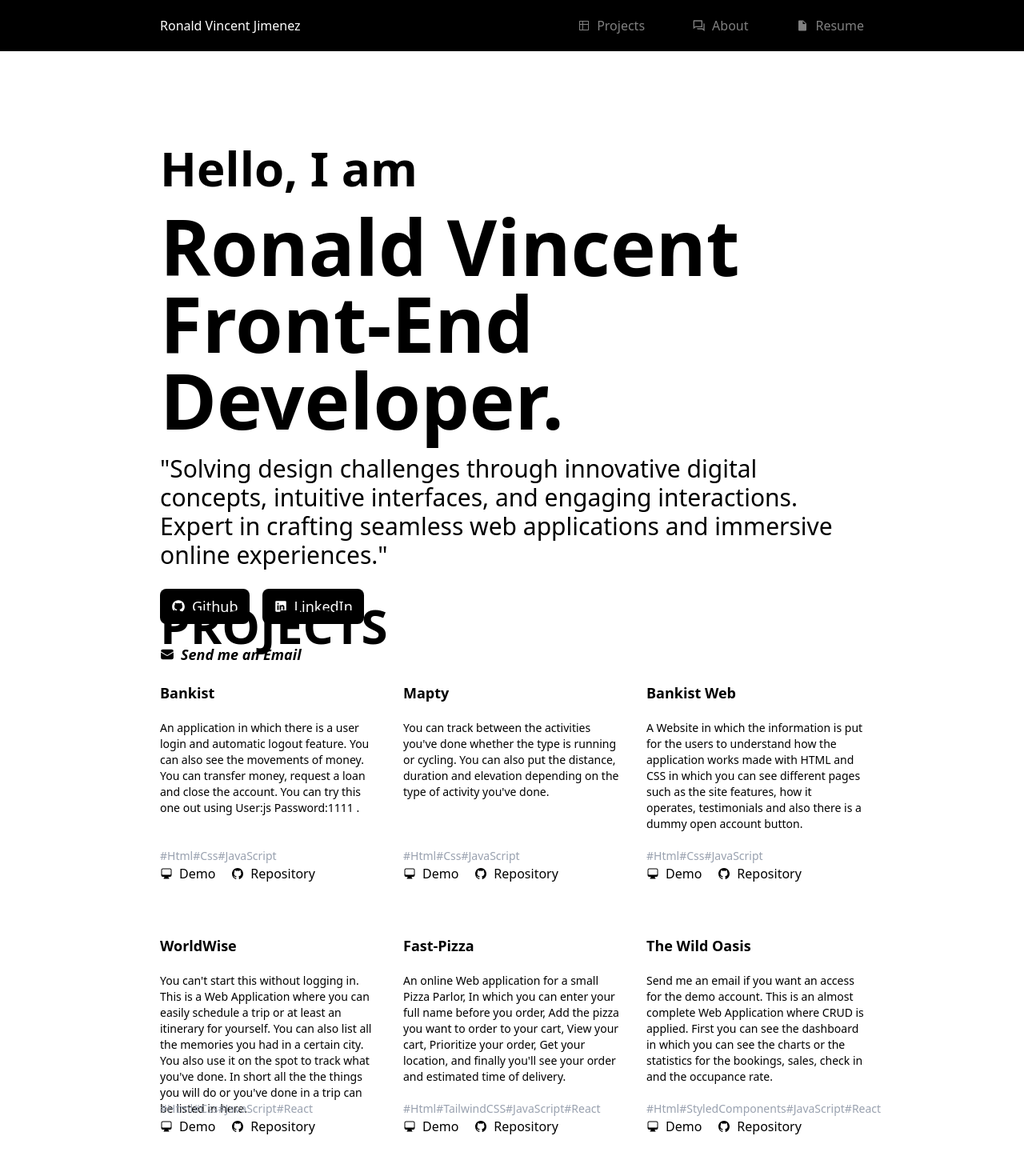
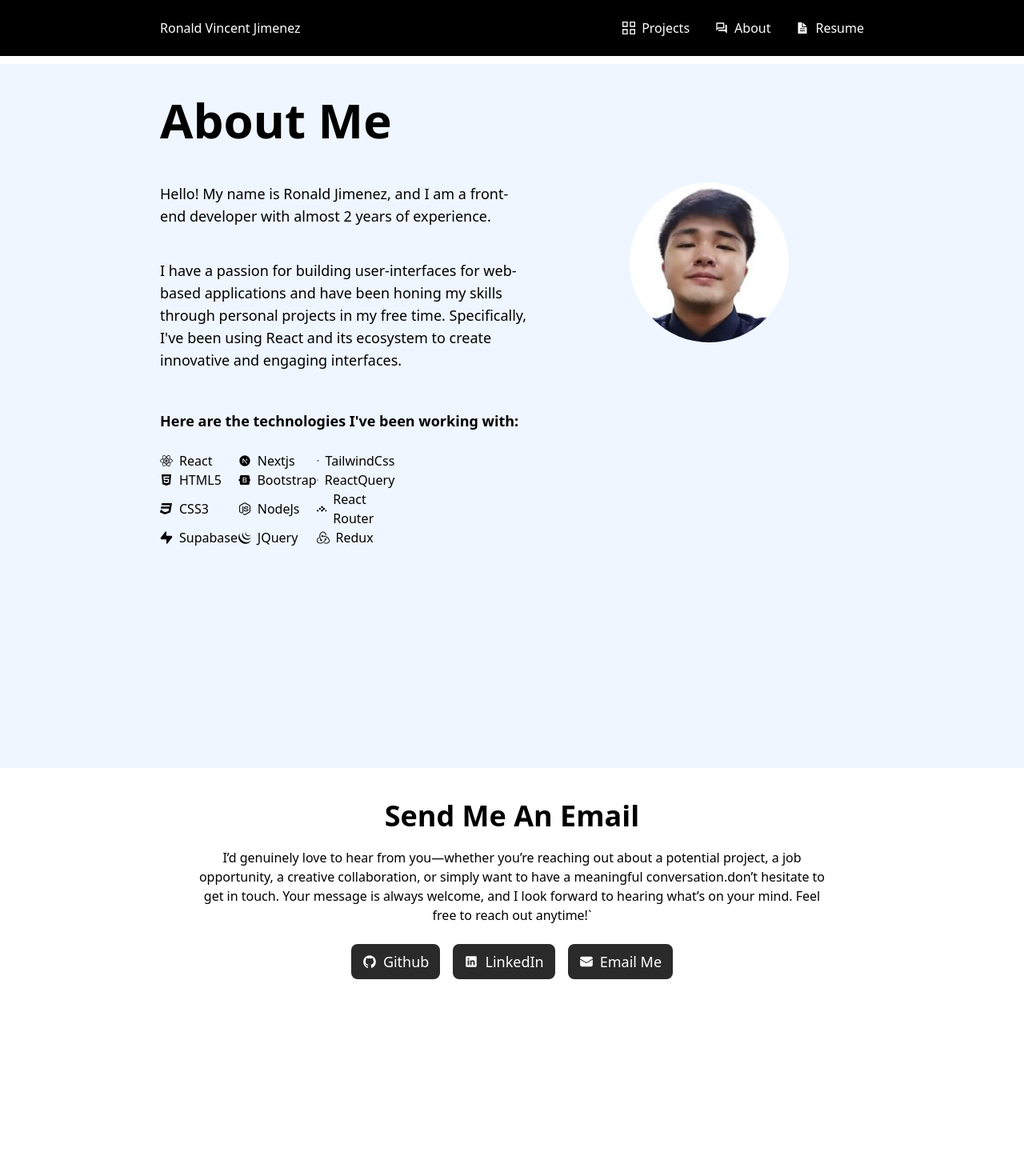
Before and after one commit to rvljimenez/PersonalPortfolio, a React (Vite) app: page /about in a window 1280 px wide. Shown: the top 1470 px of the page at 80% size. After the commit the page ends 1264 px from the top, so only its background shows below. Built offline with nearby package versions, Linux system fonts and the light colour scheme.

Commit message:
layout change

```diff
--- a/index.html
+++ b/index.html
@@ -3,9 +3,9 @@
 
 <head>
   <meta charset="UTF-8" />
-  <link rel="icon" type="image/svg+xml" href="/vite.svg" />
-  <meta name="viewport" content="width=device-width, initial-scale=1.0" />
-  <title>Vite + React</title>
+  <link rel="icon" type="image/svg+xml" href="/src/image.jpg" />
+  <meta name=" viewport" content="width=device-width, initial-scale=1.0" />
+  <title>Ronald's Portfolio</title>
 </head>
 
 <body>
--- a/src/About.jsx
+++ b/src/About.jsx
@@ -1,3 +1,4 @@
+import PageNav from "./PageNav";
 import Skills from "./Skills";
 import image from "./image.jpg";
 
--- a/src/App.jsx
+++ b/src/App.jsx
@@ -13,7 +13,6 @@ const router = createBrowserRouter([
       { path: "/", element: <Home /> },
       { path: "/about", element: <About /> },
       { path: "/projects", element: <Projects /> },
-      { path: "/resume", element: <Resume /> },
     ],
   },
 ]);
--- a/src/AppLayout.jsx
+++ b/src/AppLayout.jsx
@@ -1,51 +1,15 @@
-import { NavLink } from "react-router-dom";
-import NameLogo from "./NameLogo";
-import Home from "./Home";
-import Projects from "./Projects";
-import About from "./About";
+import { Outlet } from "react-router-dom";
+import PageNav from "./PageNav";
 import Footer from "./Footer";
-import { VscGithubProject } from "react-icons/vsc";
-import { RiQuestionAnswerLine } from "react-icons/ri";
-import { IoMdDocument } from "react-icons/io";
 
 function AppLayout() {
   return (
-    <div>
-      <header className="flex justify-between px-50 py-5 bg-black text-white fixed top-0 right-0 left-0">
-        <div>
-          <NavLink to="/">
-            <NameLogo />
-          </NavLink>
-        </div>
-
-        <div className="flex gap-15 items-center justify-between">
-          <NavLink
-            to="/projects"
-            className="flex items-center gap-2 opacity-50 hover:opacity-100 duration-150"
-          >
-            <VscGithubProject /> Projects
-          </NavLink>
-          <NavLink
-            to="/about"
-            className="flex items-center gap-2 opacity-50 hover:opacity-100 duration-150"
-          >
-            <RiQuestionAnswerLine /> About
-          </NavLink>
-          <NavLink
-            to="/resume"
-            className="flex items-center gap-2 opacity-50 hover:opacity-100 duration-150"
-          >
-            <IoMdDocument />
-            Resume
-          </NavLink>
-        </div>
-      </header>
-      <main>
-        <Home />
-        <Projects />
-        <About />
+    <div className=" grid h-screen grid-rows-[auto_1fr_auto]">
+      <PageNav />
+      <main className="bg-blue-50 py-10 mt-20">
+        <Outlet />
       </main>
-      <Footer />
+      <Footer className="bg-amber-300"></Footer>
     </div>
   );
 }
--- a/src/Footer.jsx
+++ b/src/Footer.jsx
@@ -3,13 +3,17 @@ import { IoLogoGithub, IoLogoLinkedin } from "react-icons/io";
 
 function Footer() {
   return (
-    <div className="flex flex-col mt-[-100px] justify-center items-center mb-10">
-      <p className="font-bold text-4xl uppercase mb-4">send me an email</p>
-      <p className="text-2xl uppercase w-1/2 text-center">
-        I would love to hear from you. Whether it's a project, job opportunity,
-        or just a chat. Feel free to contact me.
+    <div className="flex flex-col items-center justify-center p-10 mx-50">
+      <p className="text-4xl font-bold mb-5">Send Me An Email</p>
+      <p className="text-center">
+        I’d genuinely love to hear from you—whether you’re reaching out about a
+        potential project, a job opportunity, a creative collaboration, or
+        simply want to have a meaningful conversation.don’t hesitate to get in
+        touch. Your message is always welcome, and I look forward to hearing
+        what’s on your mind. Feel free to reach out anytime!`
       </p>
-      <div className="animate-pulse">
+
+      <div className="flex animate-pulse">
         <div className="flex mt-6 gap-4 text-lg">
           <div className="flex items-center gap-2 bg-black text-white px-3.5 py-2 rounded-lg">
             <IoLogoGithub />
--- a/src/Home.jsx
+++ b/src/Home.jsx
@@ -3,8 +3,8 @@ import { HiEnvelope } from "react-icons/hi2";
 
 function Home() {
   return (
-    <div className="h-148 grid mt-40 px-50 py-5 ">
-      <div className="">
+    <div className="h-148 grid px-50 py-5 ">
+      <div>
         <div className="font-bold block text-6xl ">
           Hello, I am
           <div className="text-8xl py-5">
--- a/src/NameLogo.jsx
+++ b/src/NameLogo.jsx
@@ -1,6 +1,10 @@
+import { NavLink } from "react-router-dom";
+
 function NameLogo() {
   return (
-    <div className="hover:font-bold duration-150">Ronald Vincent Jimenez</div>
+    <div className="hover:font-bold duration-150">
+      <NavLink to={"/"}>Ronald Vincent Jimenez</NavLink>
+    </div>
   );
 }
 export default NameLogo;
--- /dev/null
+++ b/src/PageNav.jsx
@@ -0,0 +1,37 @@
+import { NavLink } from "react-router-dom";
+import NameLogo from "./NameLogo";
+import { GrProjects } from "react-icons/gr";
+import { MdOutlineQuestionAnswer } from "react-icons/md";
+import { IoDocumentTextSharp } from "react-icons/io5";
+
+function PageNav() {
+  return (
+    <div className="bg-black fixed top-0 w-full z-10">
+      <div className="h-[70px] mx-50 text-white flex items-center justify-between">
+        <NameLogo />
+
+        <div className="flex gap-8 opacity-100">
+          <NavLink
+            className="flex gap-2 items-center hover:underline"
+            to={"/projects"}
+          >
+            <GrProjects />
+            Projects
+          </NavLink>
+          <NavLink
+            className="flex gap-2 items-center hover:underline"
+            to={"/about"}
+          >
+            <MdOutlineQuestionAnswer /> About
+          </NavLink>
+          <a className="flex gap-2 items-center hover:underline">
+            <IoDocumentTextSharp />
+            Resume
+          </a>
+        </div>
+      </div>
+    </div>
+  );
+}
+
+export default PageNav;
```
